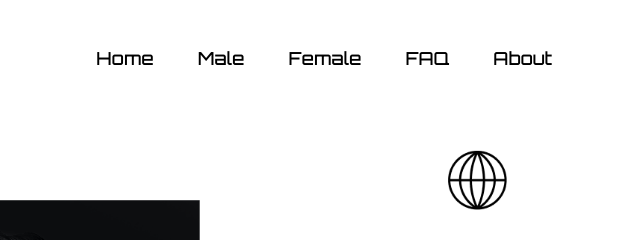
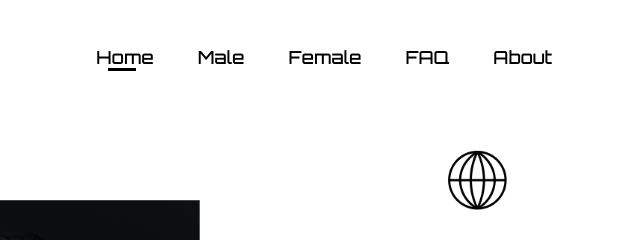
Before and after one commit to Aadi-11/Project-01, a plain HTML site: page index.html in a window 1280 px wide. Shown: the top 240 px of the page, 302-942 px from the left. Drawn offline with Linux system fonts and the light colour scheme.

Commit message:
NavBar Changes

```diff
--- a/style.css
+++ b/style.css
@@ -23,10 +23,20 @@
     list-style-type: none;
 }
 
-.list li:hover {
+/* .list li:hover {
     font-weight: 700;
     border-bottom: 4px solid black;
     cursor: pointer;
+} */
+
+.list li:first-child::after {
+    content: '';
+    display: block;
+    border-top: 3px solid #000;
+    width: 50%;
+    position: relative;
+    bottom: 0px;
+    left: 20%;
 }
 
 .s {
```
